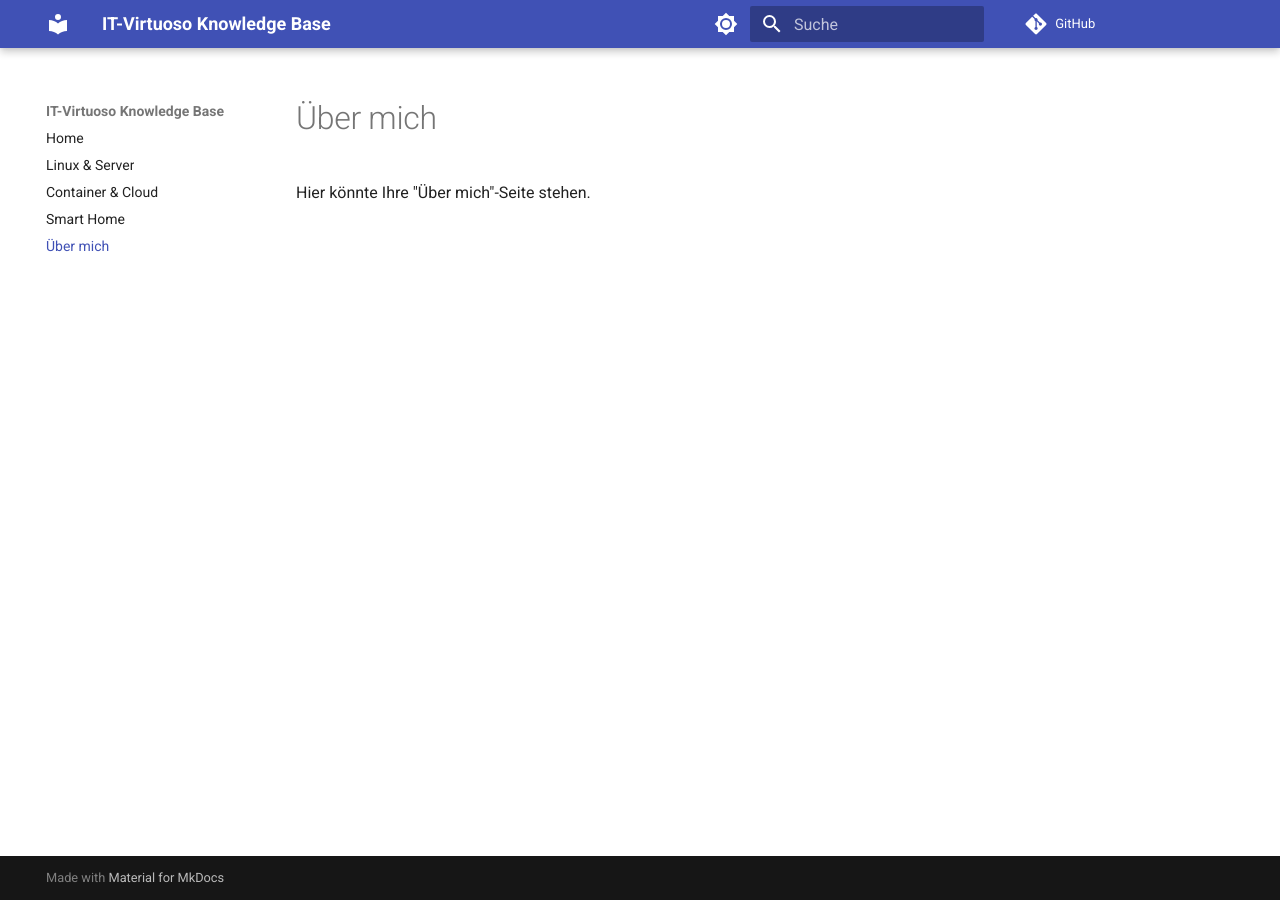
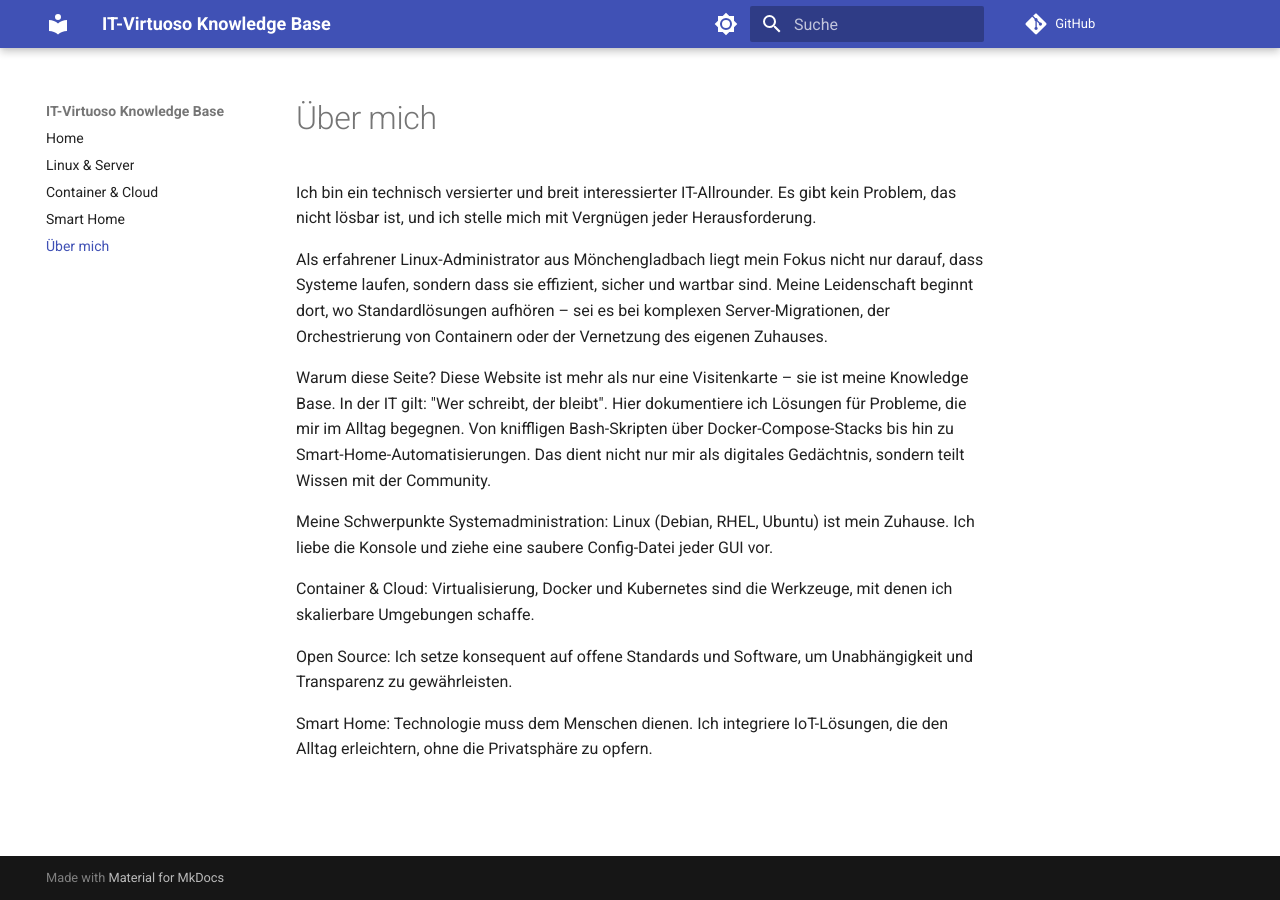
Before and after one commit to rombey86/mkdocs, an MkDocs documentation site: the page built from docs/about.md, in a window 1280 px wide. Built offline with MkDocs 1.6.1 and Material for MkDocs 9.7.7, drawn with Linux system fonts in a browser that asks for light colours.

Commit message:
Update about.md

```diff
--- a/docs/about.md
+++ b/docs/about.md
@@ -1,3 +1,17 @@
 # Über mich
 
-Hier könnte Ihre "Über mich"-Seite stehen.
+Ich bin ein technisch versierter und breit interessierter IT-Allrounder. Es gibt kein Problem, das nicht lösbar ist, und ich stelle mich mit Vergnügen jeder Herausforderung.
+
+Als erfahrener Linux-Administrator aus Mönchengladbach liegt mein Fokus nicht nur darauf, dass Systeme laufen, sondern dass sie effizient, sicher und wartbar sind. Meine Leidenschaft beginnt dort, wo Standardlösungen aufhören – sei es bei komplexen Server-Migrationen, der Orchestrierung von Containern oder der Vernetzung des eigenen Zuhauses.
+
+Warum diese Seite?
+Diese Website ist mehr als nur eine Visitenkarte – sie ist meine Knowledge Base. In der IT gilt: "Wer schreibt, der bleibt". Hier dokumentiere ich Lösungen für Probleme, die mir im Alltag begegnen. Von kniffligen Bash-Skripten über Docker-Compose-Stacks bis hin zu Smart-Home-Automatisierungen. Das dient nicht nur mir als digitales Gedächtnis, sondern teilt Wissen mit der Community.
+
+Meine Schwerpunkte
+Systemadministration: Linux (Debian, RHEL, Ubuntu) ist mein Zuhause. Ich liebe die Konsole und ziehe eine saubere Config-Datei jeder GUI vor.
+
+Container & Cloud: Virtualisierung, Docker und Kubernetes sind die Werkzeuge, mit denen ich skalierbare Umgebungen schaffe.
+
+Open Source: Ich setze konsequent auf offene Standards und Software, um Unabhängigkeit und Transparenz zu gewährleisten.
+
+Smart Home: Technologie muss dem Menschen dienen. Ich integriere IoT-Lösungen, die den Alltag erleichtern, ohne die Privatsphäre zu opfern.
```
